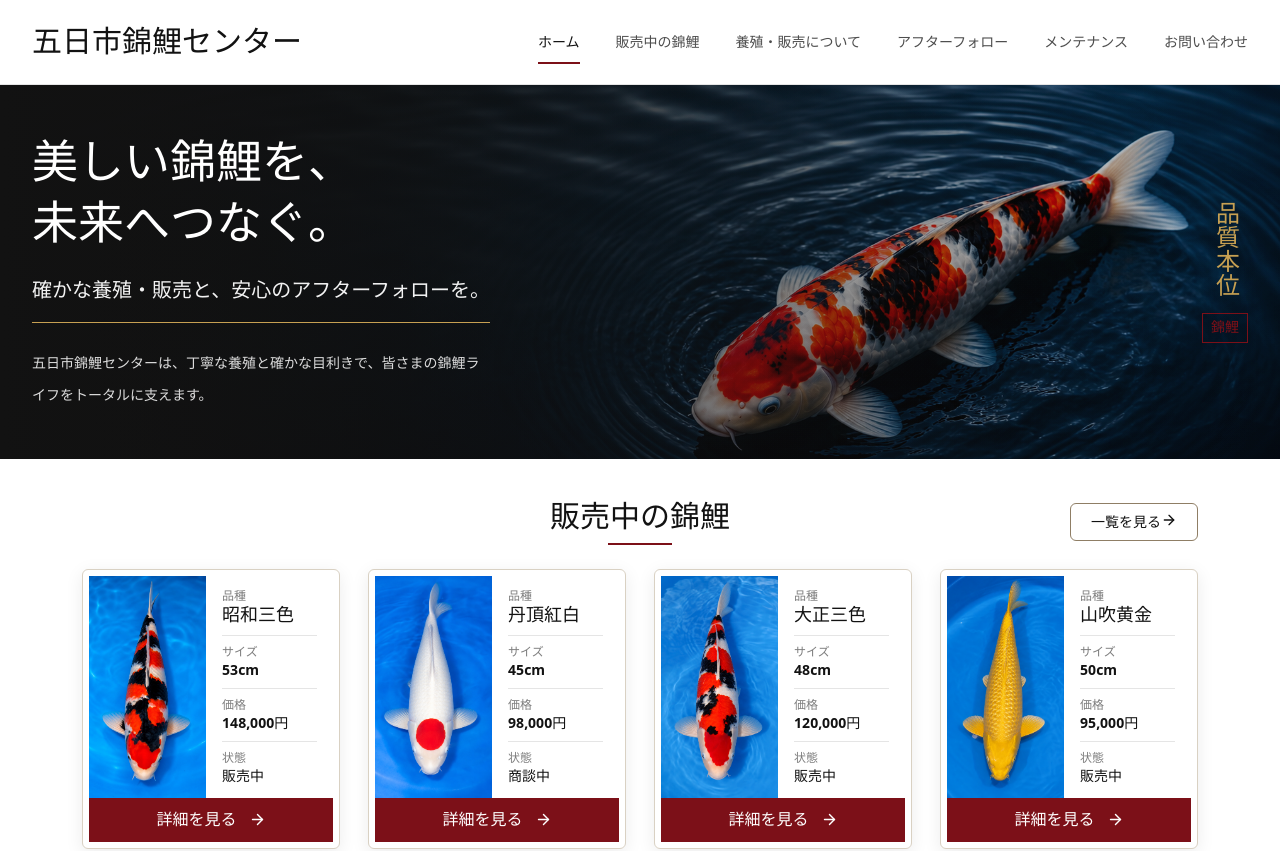
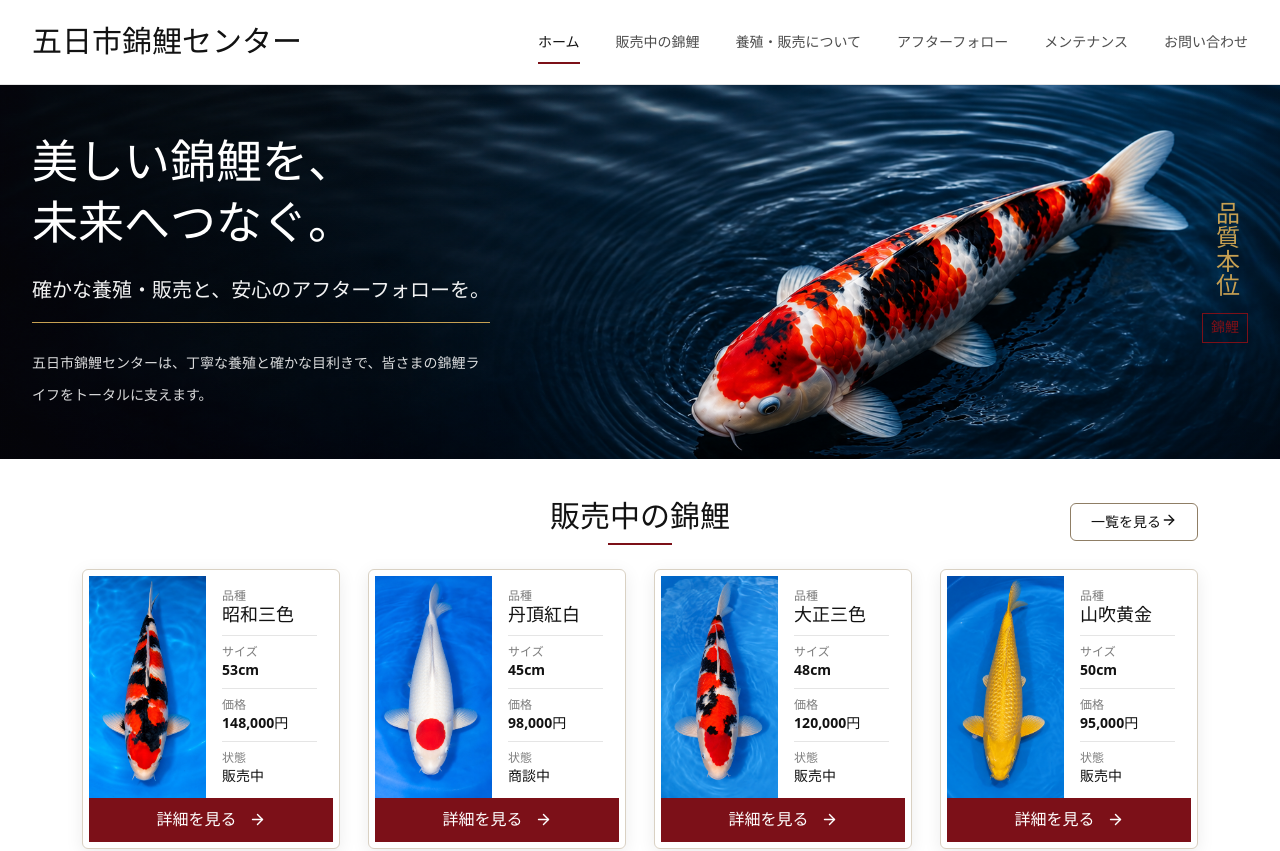
Before and after one commit to AtsushiSora/itsukaichi-nishikigoi-center, a React (Vite) app: page / in a window 1280 px wide. Shown: the top 851 px of the page. Built offline with nearby package versions, Linux system fonts and the light colour scheme.

Commit message:
Brighten home hero image

```diff
--- a/src/pages/HomePage.tsx
+++ b/src/pages/HomePage.tsx
@@ -47,10 +47,10 @@ export function HomePage() {
         <img
           src={heroImageUrl}
           alt="水中を泳ぐ錦鯉"
-          className="absolute inset-0 h-full w-full object-cover object-[38%_center] opacity-90"
+          className="absolute inset-0 h-full w-full object-cover object-[38%_center] opacity-100"
         />
-        <div className="absolute inset-0 bg-gradient-to-r from-sumi via-sumi/55 to-sumi/5" />
-        <div className="absolute inset-0 bg-[radial-gradient(circle_at_70%_48%,transparent_0,rgba(18,18,18,0.04)_33%,rgba(18,18,18,0.58)_100%)]" />
+        <div className="absolute inset-0 bg-gradient-to-r from-sumi/84 via-sumi/24 to-sumi/0" />
+        <div className="absolute inset-0 bg-[radial-gradient(circle_at_70%_48%,transparent_0,rgba(18,18,18,0)_35%,rgba(18,18,18,0.24)_100%)]" />
         <div className="relative mx-auto flex min-h-[320px] max-w-[1380px] items-center px-5 py-12 md:min-h-[360px] lg:px-8">
           <div className="max-w-[560px]">
             <h1 className="font-serif text-4xl font-semibold leading-[1.32] md:text-[46px]">
```
